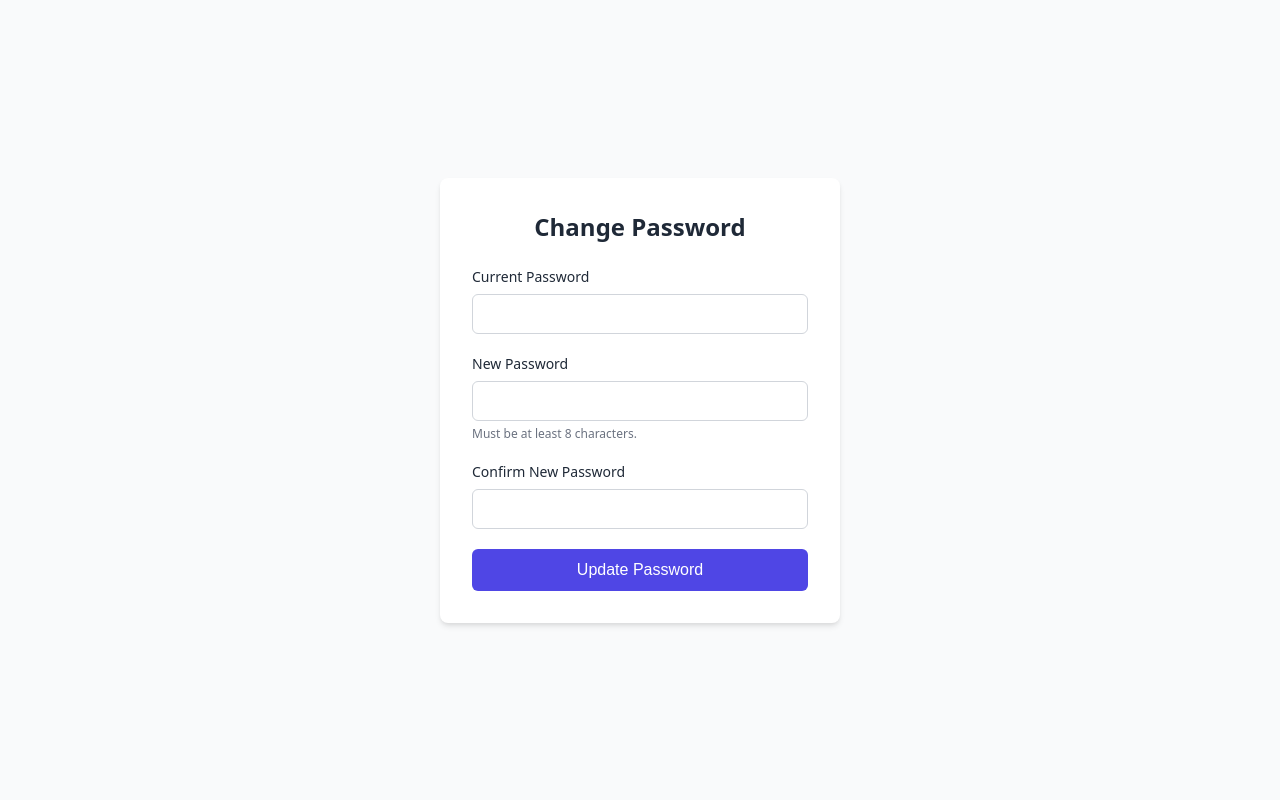
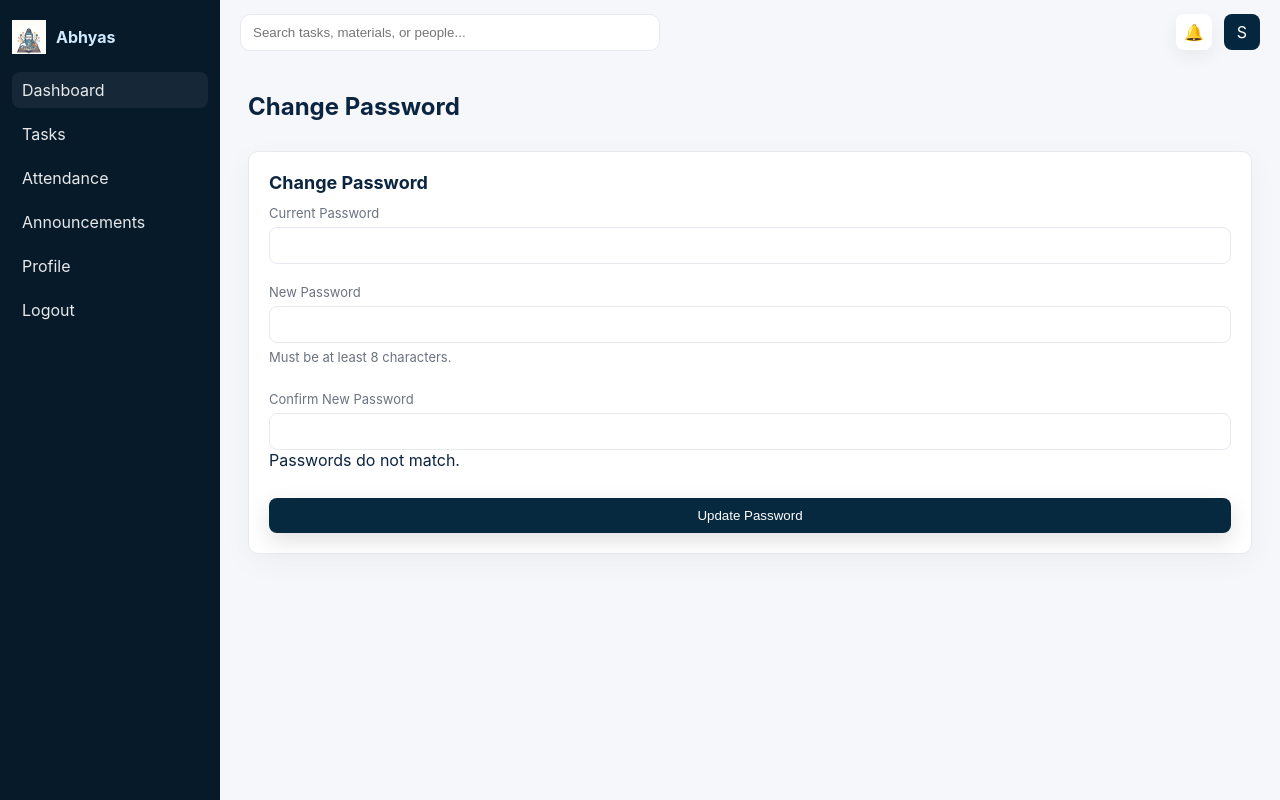
Before and after one commit to samirr298/abhyaas, a Flask app: page /change-my-password in a window 1280 px wide. Run offline with Flask 3, Linux system fonts and the light colour scheme; the visitor is signed in with stand-in values (Sample User, id 1).

Commit message:
properly formatted the files, flash message and properly advanced frontend for change my password and logout

```diff
--- a/app/controllers/auth_controller.py
+++ b/app/controllers/auth_controller.py
@@ -58,19 +58,19 @@ class AuthController(BaseController):
             role = request.form.get('role', 'student').strip().lower()
 
             if not name or not email or not password:
-                flash('Please fill in all required fields')
+                flash('Please fill in all required fields', 'error')
                 return self.render('auth/register.html')
 
             if not self._validate_name(name):
-                flash('Name must be at least 2 characters long')
+                flash('Name must be at least 2 characters long', 'error')
                 return self.render('auth/register.html')
 
             if not self._validate_email(email):
-                flash('Please enter a valid email address')
+                flash('Please enter a valid email address', 'error')
                 return self.render('auth/register.html')
 
             if role not in ['student', 'teacher']:
-                flash('Please select a valid role')
+                flash('Please select a valid role', 'error')
                 return self.render('auth/register.html')
             sql = "select id from users where email = %s"
 
@@ -81,8 +81,8 @@ class AuthController(BaseController):
 
             password_valid, message = self._validate_password(password)
             if not password_valid:
-                flash(message)
-                return render('auth/register.html')
+                flash(message, 'error')
+                return self.render('auth/register.html')
             sql = "insert into users(name,email,password_hash,role) values(%s,%s,%s,%s)"
             user_id = BaseModel.execute_write(sql,[name,email,generate_password_hash(password),role])
 
@@ -90,7 +90,7 @@ class AuthController(BaseController):
                 flash('Registration successful! Please login to continue.', 'success')
                 return redirect(url_for('auth.login'))
 
-            flash('Registration failed. Please try again later.')
+            flash('Registration failed. Please try again later.', 'error')
             return self.render('auth/register.html')
 
         return self.render('auth/register.html')
@@ -113,10 +113,11 @@ class AuthController(BaseController):
                 if Users.get_my_email(email):
                     mail.send(msg)
 
-                self.session['reset_email'] = email
-                self.session['reset_otp'] = otp
+                self.session['otp_purpose'] = 'reset_password'
+                self.session['otp_email'] = email
+                self.session['otp_code'] = otp
                 self.session['otp_time'] = time.time()
-                print(self.session.get('reset_otp'))
+                print(self.session.get('otp_code'))
                 return self.redirect_to('auth.verifyotp')
 
             except Exception as e:
@@ -128,31 +129,49 @@ class AuthController(BaseController):
 
     def verifyotp(self):
         if request.method == "POST":
+            purpose = self.session.get('otp_purpose')
             newpass = request.form.get('new_password')
             user_entered = request.form.get('otp')
 
             # ⏳ 1. Check if OTP is incorrect or expired
-            if user_entered != self.session.get('reset_otp') or (time.time() - self.session.get('otp_time', 0)) > 120:
-                self.session.pop('reset_otp', None)
-                self.session.pop('reset_email', None)
+            if user_entered != self.session.get('otp_code') or (time.time() - self.session.get('otp_time', 0)) > 120:
+                self.session.pop('otp_purpose', None)
+                self.session.pop('otp_email', None)
+                self.session.pop('otp_code', None)
                 self.session.pop('otp_time', None)
                 self.flash("Time expired or OTP wrong", 'error')
                 return self.redirect_to('auth.forgot')
 
             # 🎉 2. Success Path
-            if Users.get_my_email(self.session['reset_email']) is not None:
-                hashed_password = generate_password_hash(newpass)
-                Users.reset_password(self.session['reset_email'], hashed_password)
+            if purpose == 'reset_password':
+                if not newpass:
+                    self.flash("Please enter a new password.", "error")
+                    return self.redirect_to('auth.verifyotp')
 
-                # 🧹 Complete Cleanup
-                self.session.pop('reset_otp', None)
-                self.session.pop('reset_email', None)
-                self.session.pop('otp_time', None)
+                if Users.get_my_email(self.session['otp_email']) is not None:
+                    hashed_password = generate_password_hash(newpass)
+                    Users.reset_password(self.session['otp_email'], hashed_password)
 
-                self.flash("Password changed successfully. Please sign in again.", "success")
-                return self.redirect_to("auth.login")
+                    # 🧹 Complete Cleanup
+                    self.session.pop('otp_purpose', None)
+                    self.session.pop('otp_email', None)
+                    self.session.pop('otp_code', None)
+                    self.session.pop('otp_time', None)
 
-        return self.render('auth/verify_otp.html')
+                    self.flash("Password changed successfully. Please sign in again.", "success")
+                    return self.redirect_to("auth.login")
+
+        return self.render('auth/verify_otp.html', otp_purpose=self.session.get('otp_purpose'))
+
+    @login_required
+    def profile(self):
+        return self.render(
+            'users/profile.html',
+            username=self.session.get('username'),
+            email=self.session.get('email'),
+            role=self.session.get('role')
+        )
+
     @login_required
     def logout(self):
         self.session.clear()
@@ -167,29 +186,29 @@ class AuthController(BaseController):
             confirm_password = request.form.get('confirmPassword', '').strip()
 
             if not current_password or not new_password or not confirm_password:
-                flash('Please fill in all password fields.')
+                flash('Please fill in all password fields.', 'error')
                 return redirect(url_for('auth.change_my_password'))
 
             if new_password != confirm_password:
-                flash('New password and confirm password do not match.')
+                flash('New password and confirm password do not match.', 'error')
                 return redirect(url_for('auth.change_my_password'))
 
             if len(new_password) < 8:
-                flash('New password must be at least 8 characters long.')
+                flash('New password must be at least 8 characters long.', 'error')
                 return redirect(url_for('auth.change_my_password'))
 
             if current_password == new_password:
-                flash('Your new password must be different from your current password.')
+                flash('Your new password must be different from your current password.', 'error')
                 return redirect(url_for('auth.change_my_password'))
             email = self.session['email']
             user_details = Users.change_my_password(email)
             if check_password_hash(user_details['password_hash'],current_password):
                 msg = Users.finally_change_my_password(generate_password_hash(new_password),email)
-                flash(msg)
+                flash(msg, 'success')
                 self.session.clear()
                 return redirect(url_for('auth.login'))
             else:
-                flash('Incorrect current password.')
+                flash('Incorrect current password.', 'error')
 
 
 
--- a/app/routes/auth_route.py
+++ b/app/routes/auth_route.py
@@ -25,6 +25,9 @@ class AuthRoutes:
         self.bp.route("/verifyotp", methods=["GET", "POST"])(
             self.controller.verifyotp
         )
+        self.bp.route("/profile", methods=["GET", "POST"])(
+            self.controller.profile
+        )
         self.bp.route("/logout", methods=["GET", "POST"])(
             self.controller.logout
         )
--- a/app/static/css/style.css
+++ b/app/static/css/style.css
@@ -82,6 +82,8 @@ body{font-family:Inter, system-ui, -apple-system, 'Segoe UI', Roboto, 'Helvetica
 .container-lg{max-width:1100px;margin:0 auto}
 .cards{display:grid;grid-template-columns:repeat(3,1fr);gap:18px;margin-bottom:18px}
 .card{background:#fff;padding:18px;border-radius:10px;box-shadow:0 8px 30px rgba(2,6,23,0.04)}
+.page-header{margin-bottom:16px}
+.page-header h1{font-size:24px;margin:0;color:#0b2540}
 
 @media (max-width:1000px){
 	.search{width:200px}
@@ -238,6 +240,10 @@ body.password-page {
   box-shadow:0 8px 30px rgba(2,6,23,0.04);
   margin-bottom:20px;
 }
+.profile-grid{grid-template-columns:repeat(2,1fr)}
+.profile-card h2,.profile-card h3{margin-top:0;margin-bottom:10px}
+.profile-actions{display:flex;flex-direction:column;gap:12px}
+.password-card .hint{display:block;margin-top:6px;font-size:12px;color:#6b7280}
 .settings-card h2{margin:0 0 12px;font-size:18px;color:#0b2540}
 .auth-form{display:flex;flex-direction:column;gap:12px}
 .auth-form .field{margin-bottom:8px}
--- a/app/templates/auth/changemypassword.html
+++ b/app/templates/auth/changemypassword.html
@@ -1,68 +1,31 @@
-<!DOCTYPE html>
-<html lang="en">
-<head>
-  <meta charset="UTF-8">
-  <meta name="viewport" content="width=device-width, initial-scale=1.0">
-  <title>Change Password</title>
-  <link rel="stylesheet" href="{{ url_for('static', filename='css/style.css') }}">
-</head>
-<body class="password-page">
+{% extends 'base_app.html' %}
 
-  <div class="card">
+{% block title %}Change Password{% endblock %}
+{% block page_heading %}Change Password{% endblock %}
+
+{% block content %}
+<div class="settings-card password-card">
   <h2>Change Password</h2>
 
-    {% with messages = get_flashed_messages() %}
-      {% if messages %}
-        <div id="flash-container">
-          {% for message in messages %}
-            <div class="flash">{{ message }}</div>
-          {% endfor %}
-        </div>
-      {% endif %}
-    {% endwith %}
-
-    <form id="passwordForm" action="{{ url_for('auth.change_my_password') }}" method="POST">
-
-      <div class="form-group">
-        <label for="currentPassword">Current Password</label>
-        <input
-          type="password"
-          id="currentPassword"
-          name="currentPassword"
-          required
-          autocomplete="current-password"
-        >
+  <form id="passwordForm" action="{{ url_for('auth.change_my_password') }}" method="POST" class="auth-form">
+    <div class="field">
+      <span for="currentPassword">Current Password</span>
+      <input type="password" id="currentPassword" name="currentPassword" required autocomplete="current-password">
     </div>
 
-      <div class="form-group">
-        <label for="newPassword">New Password</label>
-        <input
-          type="password"
-          id="newPassword"
-          name="newPassword"
-          required
-          minlength="8"
-          autocomplete="new-password"
-        >
+    <div class="field">
+      <span for="newPassword">New Password</span>
+      <input type="password" id="newPassword" name="newPassword" required minlength="8" autocomplete="new-password">
       <span class="hint">Must be at least 8 characters.</span>
     </div>
 
-      <div class="form-group">
-        <label for="confirmPassword">Confirm New Password</label>
-        <input
-          type="password"
-          id="confirmPassword"
-          name="confirmPassword"
-          required
-          autocomplete="new-password"
-        >
+    <div class="field">
+      <span for="confirmPassword">Confirm New Password</span>
+      <input type="password" id="confirmPassword" name="confirmPassword" required autocomplete="new-password">
       <div id="errorText" class="error-message">Passwords do not match.</div>
     </div>
 
-      <button type="submit">Update Password</button>
+    <button type="submit" class="btn-primary">Update Password</button>
   </form>
 </div>
-
-  <script src="{{ url_for('static', filename='js/auth.js') }}"></script>
-</body>
-</html>
+{% endblock %}
--- a/app/templates/auth/forgot.html
+++ b/app/templates/auth/forgot.html
@@ -17,9 +17,7 @@
       <h2>Forgot password</h2>
       <p class="muted">We'll send a reset link if the email is registered.</p>
       <div class="flash-stack">
-        {% for category, message in get_flashed_messages(with_categories=true) %}
-        <div class="flash {{ category }}">{{ message }}</div>
-        {% endfor %}
+
       </div>
       <form action="/forgot" method="POST" id="forgot-form" class="auth-form">
 
--- a/app/templates/auth/login.html
+++ b/app/templates/auth/login.html
@@ -18,9 +18,7 @@
             <h2>Welcome Back</h2>
             <p class="muted">Please enter your credentials to access your dashboard.</p>
             <div class="flash-stack">
-                {% for category, message in get_flashed_messages(with_categories=true) %}
-                <div class="flash {{ category }}">{{ message }}</div>
-                {% endfor %}
+
             </div>
 
             <form action="/login" method="POST" class="auth-form" id="login-form">
--- a/app/templates/auth/verify_otp.html
+++ b/app/templates/auth/verify_otp.html
@@ -13,9 +13,7 @@
         {% endif %}
     </p>
     <div class="flash-stack">
-        {% for category, message in get_flashed_messages(with_categories=true) %}
-        <div class="flash {{ category }}">{{ message }}</div>
-        {% endfor %}
+
     </div>
     <form method="POST" action="{{ url_for('auth.verifyotp') }}" class="auth-form" id="verify-otp-form">
         <label class="field"><span>OTP Code</span><input name="otp" id="otp" required></label>
--- a/app/templates/base_app.html
+++ b/app/templates/base_app.html
@@ -20,8 +20,8 @@
         <a href="#">Tasks</a>
         <a href="#">Attendance</a>
         <a href="#">Announcements</a>
-        <a href="#">Profile</a>
-        <a href="{{ url_for('auth.logout') }}">logout</a>
+        <a href="{{ url_for('auth.profile') }}">Profile</a>
+        <a href="{{ url_for('auth.logout') }}">Logout</a>
       </nav>
     </aside>
 
@@ -38,6 +38,18 @@
 
       <main class="app-content">
         <div class="container-lg">
+          <div class="page-header">
+            <h1>{% block page_heading %}Dashboard{% endblock %}</h1>
+          </div>
+          <div class="flash-stack">
+            {% with messages = get_flashed_messages(with_categories=true) %}
+              {% if messages %}
+                {% for category, message in messages %}
+                  <div class="flash {{ category }}">{{ message }}</div>
+                {% endfor %}
+              {% endif %}
+            {% endwith %}
+          </div>
           {% block content %}
           <h1>Welcome</h1>
           {% endblock %}
```
Also changed, not shown: app/templates/base_auth.html (+3 -7 lines), app/templates/users/profile.html (added, +22 -0 lines). Lines whose indentation alone changed are shown as unchanged.
